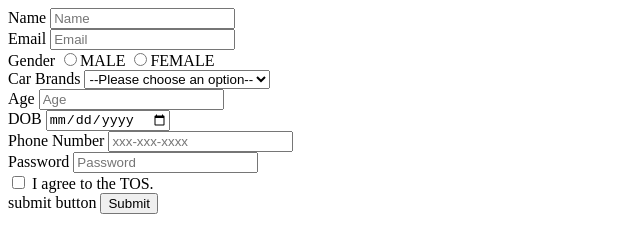
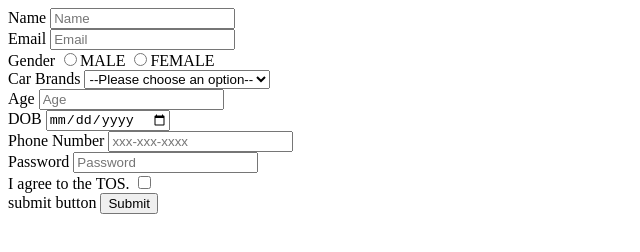
Before and after one commit to acciojob/signup-form-car-srimythri1018, a website: page main.html in a window 1280 px wide. Shown: the full height of the page, 0-640 px from the left. Drawn offline with Linux system fonts and the light colour scheme.

Commit message:
created a submission

```diff
--- a/main.html
+++ b/main.html
@@ -34,8 +34,9 @@
 		<input type="number" id="tel" required placeholder="xxx-xxx-xxxx"></br>
 		<label for="password">Password</label>
 		<input type="password" id="password" required placeholder="Password"></br>
-		<input type="checkbox" id="tos" required>
-		<label for="tos">I agree to the TOS.</label></br>
+		<label for="tos">I agree to the TOS.</label>
+		<input type="checkbox" id="tos" required></br>
+
 		<label for="submit">submit button</label>
 		<button type="submit">Submit</button>
 	</form>
```
